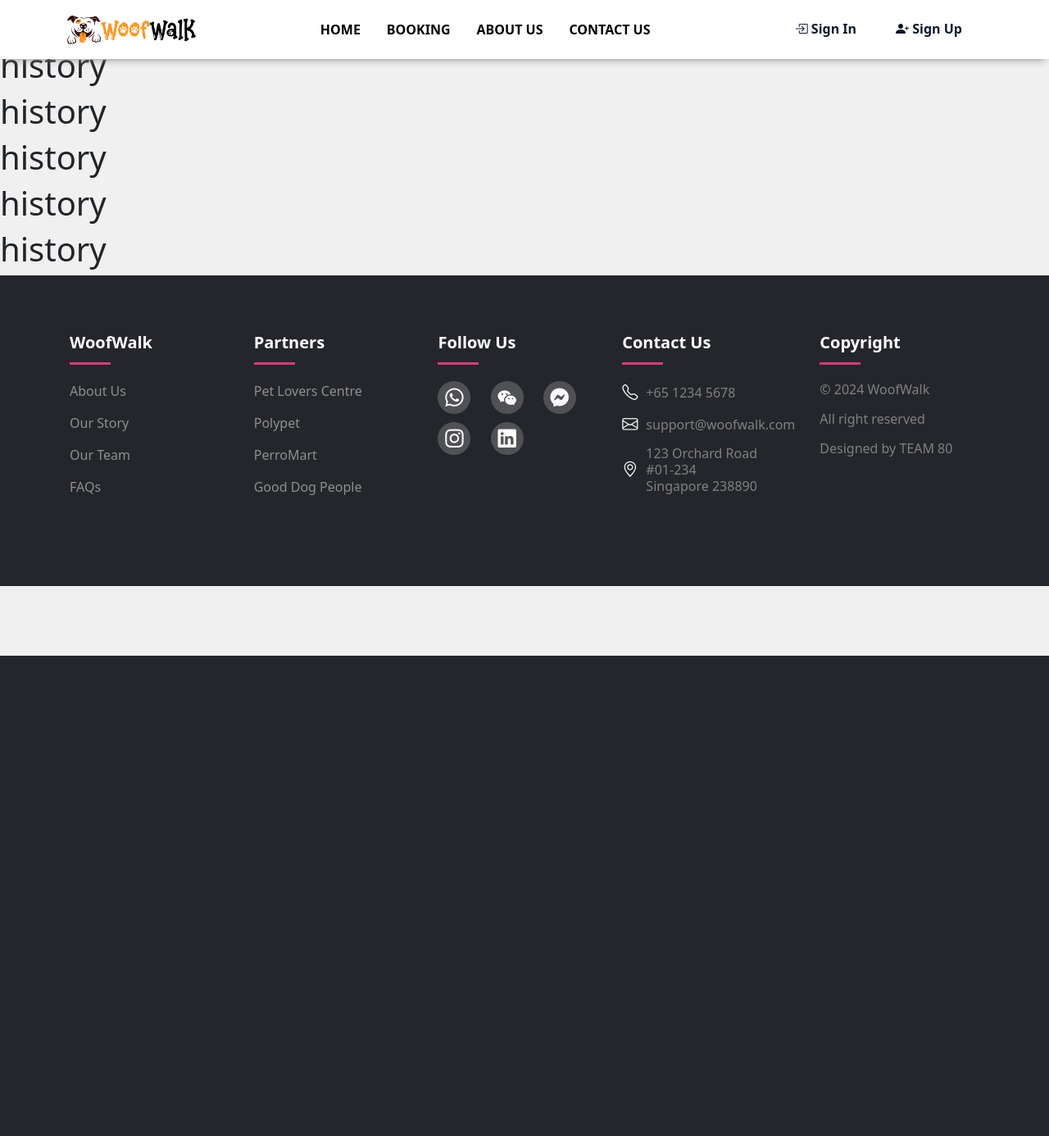
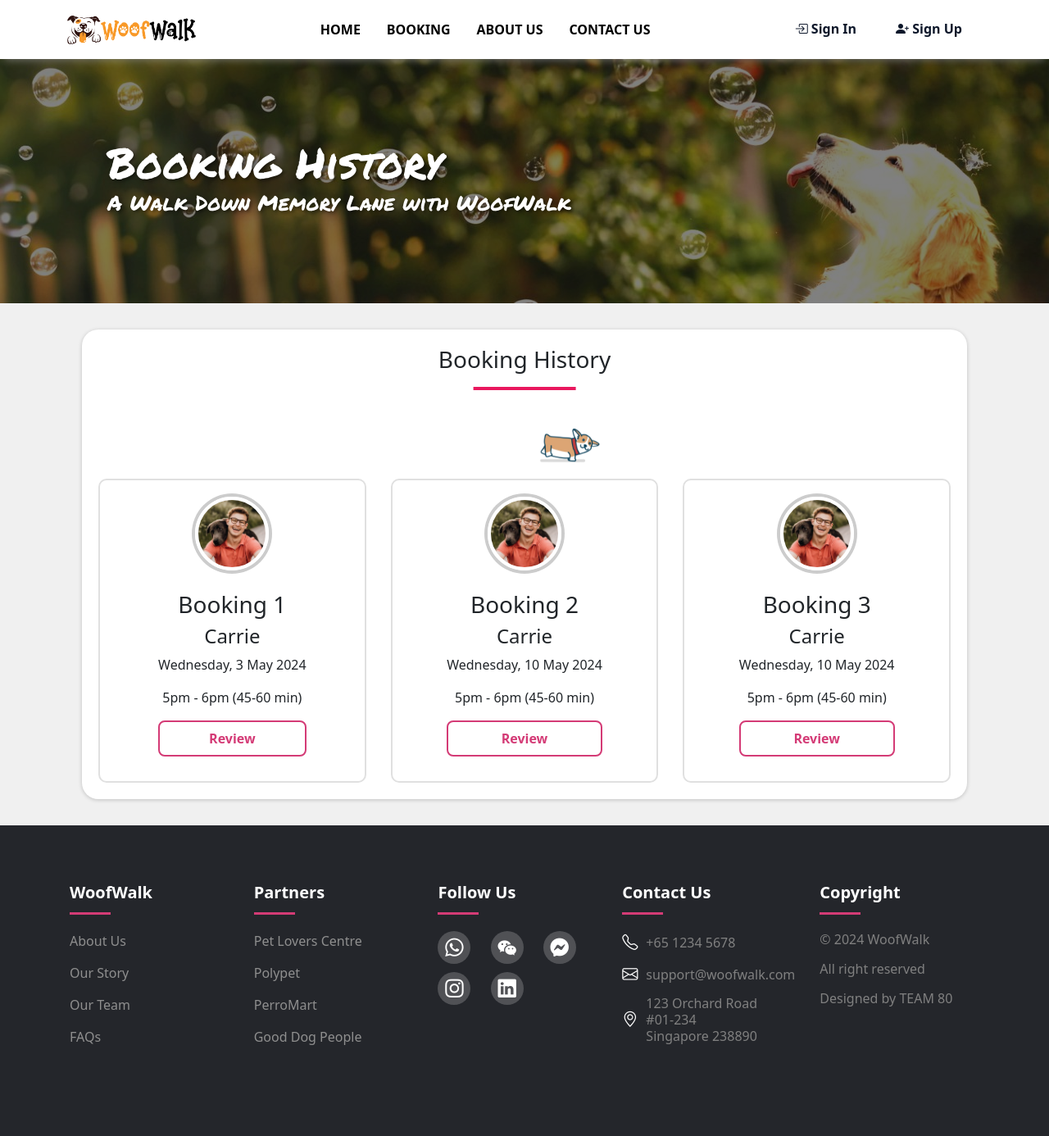
Before and after one commit to gnjx27/WoofWalk, a Node server app: page /booking-history in a window 1280 px wide. Shown: the whole page at 82% size. Before the commit the page ends 800 px from the top, so only its background shows below. Run offline with Node 20, Linux system fonts and the light colour scheme; data that the repository does not hold is empty; some libraries are stand-ins or nearby versions.

Commit message:
Add history and review page (front-end) and insert owner dummy account

```diff
--- /dev/null
+++ b/public/booking-history.css
@@ -0,0 +1,189 @@
+/* History Wrapper Styles */
+.history-wrapper {
+  display: flex;
+  justify-content: center;
+  padding: 0 40px;
+}
+
+.history-container {
+  background-color: white;
+  border-radius: 20px;
+  margin: 4vh auto;
+  display: flex;
+  flex-wrap: wrap;
+  gap: 30px;
+  padding: 20px;
+  max-width: 1200px;
+  width: 90%;
+  box-shadow: 0 1px 5px rgba(0, 0, 0, 0.2);
+  justify-content: center;
+}
+
+.history-title,
+.review-title {
+  width: 100%;
+  text-align: center;
+  margin-bottom: 20px;
+}
+
+.history-title h3,
+.review-title h3 {
+  position: relative;
+  padding-bottom: 20px;
+  text-align: center;
+}
+
+.history-title h3::after,
+.review-title h3::after {
+  content: "";
+  display: block;
+  width: 12%;
+  border-bottom: 4px solid #e9185e;
+  position: absolute;
+  bottom: 0;
+  left: 50%;
+  transform: translateX(-50%);
+}
+
+.history {
+  flex: 1 1 calc(33.33% - 20px);
+  padding: 20px;
+  border-radius: 10px;
+  box-sizing: border-box;
+  position: relative;
+  overflow: hidden;
+  display: flex;
+  flex-direction: column;
+  align-items: center;
+  border: 2px solid #e0e0e0;
+}
+
+/* Media Query for smaller screens */
+@media (max-width: 1200px) {
+  .history {
+    flex: 1 1 calc(50% - 20px);
+  }
+}
+
+@media (max-width: 768px) {
+  .history {
+    flex: 1 1 100%;
+  }
+}
+
+/* History Image and Content Styles */
+.history-image-container {
+  display: flex;
+  justify-content: center;
+  margin-bottom: 15px;
+}
+
+.history-image {
+  width: 90px;
+  height: 90px;
+  border-radius: 50%;
+  border: 4px solid #fff;
+  box-shadow: 0 0 0 4px #ccc;
+  object-fit: cover;
+  margin-bottom: 10px;
+}
+
+.history-content {
+  display: flex;
+  flex-direction: column;
+  align-items: center;
+}
+
+.history-header {
+  display: flex;
+  flex-direction: column;
+  align-items: center;
+  margin-bottom: 10px;
+}
+
+.jumping-dog {
+  width: 100%;
+  position: relative;
+  margin-bottom: 20px;
+}
+
+.jumping-dog img {
+  position: absolute;
+  width: auto;
+  height: 15vh;
+  animation: moveRight 10s linear infinite;
+}
+
+@keyframes moveRight {
+  0% {
+    transform: translateX(0) translateY(-55%); /* Start position */
+  }
+  100% {
+    transform: translateX(58vw) translateY(-55%); /* End position */
+  }
+}
+
+/* Review Page */
+.review-container {
+  background-color: white;
+  border-radius: 20px;
+  margin: 4vh auto;
+  flex-wrap: wrap;
+  padding: 30px 40px;
+  max-width: 800px;
+  width: 60%;
+  box-shadow: 0 1px 5px rgba(0, 0, 0, 0.2);
+  justify-content: center;
+}
+
+.negative-margin {
+  margin-top: -6vh;
+}
+
+/* Center-align labels */
+.review-container label {
+    display: block;
+    width: 100%;
+    font-size: 1.2rem;
+    text-align: center;
+    font-weight: bold;
+    margin-bottom: 10px;
+  }
+
+  /* Star Rating Styles */
+.star-rating {
+    display: flex;
+    justify-content: center;
+    flex-direction: row-reverse;
+    margin: 10px 0;
+    gap: 8px;
+  }
+
+  .star-rating .fa-star {
+    font-size: 1.8rem;
+    color: #ccc;
+    cursor: pointer;
+    transition: color 0.2s;
+  }
+
+  .star-rating .fa-star.selected,
+  .star-rating .fa-star:hover,
+  .star-rating .fa-star:hover ~ .fa-star {
+    color: #ffcc00;
+  }
+
+  .review-image-container {
+    display: flex;
+    justify-content: center;
+    margin-bottom: 15px;
+  }
+
+  .review-image {
+    width: 150px;
+    height: 150px;
+    border-radius: 50%;
+    border: 4px solid #fff;
+    box-shadow: 0 0 0 4px #ccc;
+    object-fit: cover;
+    margin-bottom: 10px;
+  }
--- a/public/booking.css
+++ b/public/booking.css
@@ -57,7 +57,6 @@
 
 .running-dog {
     width: 100%;
-    /* overflow: hidden; */
     position: relative;
     margin-bottom: 20px;
 }
--- a/public/navbar.css
+++ b/public/navbar.css
@@ -104,11 +104,12 @@
 /* Ensure dropdown background color */
 .dropdown-menu {
   background-color: #fff;
+  padding: 5px;
 }
 
 .dropdown-item {
-  color: #0d172a; /* Default color for dropdown items */
-  text-decoration: none; /* Remove underline from dropdown items */
+  color: #0d172a;
+  text-decoration: none;
 }
 
 /* Light background on hover for dropdown items */
--- a/routes/routes.js
+++ b/routes/routes.js
@@ -85,6 +85,22 @@ router.get('/booking-history', async (req, res) => {
         currentPage: 'booking-history',
         body: 'booking-history',
         walkerData: walkerData
+    });
+});
+
+router.get('/booking-review', (req, res) => {
+    res.render('index', {
+        title: 'Booking Review - WoofWalk',
+        currentPage: 'booking-review',
+        body: 'booking-review'
+    });
+});
+
+router.get('/booking-review-success', (req, res) => {
+    res.render('index', {
+        title: 'Review Success - WoofWalk',
+        currentPage: 'booking-review-success',
+        body: 'booking-review-success'
     });
 });
 
--- a/views/booking-history.ejs
+++ b/views/booking-history.ejs
@@ -1,6 +1,109 @@
-<h1>history</h1>
-<h1>history</h1>
-<h1>history</h1>
-<h1>history</h1>
-<h1>history</h1>
-<h1>history</h1>
+<link rel="stylesheet" href="/booking-history.css" />
+<link rel="stylesheet" href="/about.css" />
+<link rel="stylesheet" href="/registration.css" />
+
+<!-- Top image section -->
+<div class="top-image">
+  <img src="/assets/history.jpg" alt="Booking History Image" />
+  <div class="top-image-text">
+    <h1>Booking History</h1>
+    <p>A Walk Down Memory Lane with WoofWalk</p>
+  </div>
+</div>
+
+<!-- History Wrapper -->
+<div class="history-wrapper">
+  <div class="history-container">
+    <div class="history-title">
+      <h3>Booking History</h3>
+    </div>
+    <div class="jumping-dog">
+      <img src="/assets/jumping-dog.gif" alt="Jumping Dog" />
+    </div>
+    <!-- History 1 -->
+    <div class="history">
+      <div class="history-image-container">
+        <img
+          src="/assets/reviewer1.jpg"
+          alt="History Walker Image"
+          class="history-image"
+        />
+      </div>
+      <div class="history-content">
+        <div class="history-header">
+          <h3>Booking 1</h3>
+          <h4>Carrie</h4>
+          <p>Wednesday, 3 May 2024</p>
+          <p>5pm - 6pm (45-60 min)</p>
+          <!-- Submit button -->
+          <button
+            type="submit"
+            class="btn-design-1"
+            onclick="navigateToBookingReviewPage()"
+          >
+            Review
+          </button>
+        </div>
+      </div>
+    </div>
+    <!-- History 2 -->
+    <div class="history">
+      <div class="history-image-container">
+        <img
+          src="/assets/reviewer1.jpg"
+          alt="History Walker Image"
+          class="history-image"
+        />
+      </div>
+      <div class="history-content">
+        <div class="history-header">
+          <h3>Booking 2</h3>
+          <h4>Carrie</h4>
+          <p>Wednesday, 10 May 2024</p>
+          <p>5pm - 6pm (45-60 min)</p>
+          <!-- Submit button -->
+          <button
+            type="submit"
+            class="btn-design-1"
+            onclick="navigateToBookingReviewPage()"
+          >
+            Review
+          </button>
+        </div>
+      </div>
+    </div>
+    <!-- History 3 -->
+    <div class="history">
+      <div class="history-image-container">
+        <img
+          src="/assets/reviewer1.jpg"
+          alt="History Walker Image"
+          class="history-image"
+        />
+      </div>
+      <div class="history-content">
+        <div class="history-header">
+          <h3>Booking 3</h3>
+          <h4>Carrie</h4>
+          <p>Wednesday, 10 May 2024</p>
+          <p>5pm - 6pm (45-60 min)</p>
+          <!-- Submit button -->
+          <button
+            type="submit"
+            class="btn-design-1"
+            onclick="navigateToBookingReviewPage()"
+          >
+            Review
+          </button>
+        </div>
+      </div>
+    </div>
+
+    <script>
+      function navigateToBookingReviewPage() {
+        // Navigate to the booking review page
+        window.location.href = "/booking-review";
+      }
+    </script>
+  </div>
+</div>
--- a/views/booking-success.ejs
+++ b/views/booking-success.ejs
@@ -13,7 +13,7 @@
   .success-image {
     width: 80%;
     height: auto;
-    border-radius: 10px;
+    border-radius: 30px;
     margin-bottom: 20px;
   }
 
@@ -25,7 +25,7 @@
 
 <div class="success-container">
   <img
-    src="/assets/booking-dog.jpg"
+    src="/assets/booking-success.jpg"
     alt="Success Image"
     class="success-image"
   />
@@ -36,7 +36,7 @@
 </div>
 
 <script>
-  // Redirect to home page after 5 seconds
+  // Redirect to history page after 5 seconds
   setTimeout(function () {
     window.location.href = "/booking-history";
   }, 5000);
--- a/views/partials/navbar.ejs
+++ b/views/partials/navbar.ejs
@@ -37,8 +37,8 @@
                             </a>
                             <ul class="dropdown-menu dropdown-menu-end" aria-labelledby="userDropdown">
                                 <% if (user.account_type === 'owner') { %>
-                                    <li><a class="dropdown-item" href="/owner-profile"><i class="bi bi-person-circle"></i> Profile</a></li>
-                                    <li><a class="dropdown-item" href="/edit-owner-profile"><i class="bi bi-pencil-square"></i> Edit Profile</a></li>
+                                    <li><a class="dropdown-item" href="/owner/owner-profile"><i class="bi bi-person-circle"></i> Profile</a></li>
+                                    <li><a class="dropdown-item" href="/owner/edit-owner-profile"><i class="bi bi-pencil-square"></i> Edit Profile</a></li>
                                     <li><a class="dropdown-item" href="/booking-history"><i class="bi bi-clock-history"></i> Booking History</a></li>
                                 <% } else if (user.account_type === 'walker') { %>
                                     <li><a class="dropdown-item" href="/walker/walker-profile"><i class="bi bi-person-circle"></i> Profile</a></li>
```
Also changed, not shown: db_schema.sql (+10 -3 lines), views/booking-review-success.ejs (added, +43 -0 lines), views/booking-review.ejs (added, +131 -0 lines), public/assets/booking-success.jpg (added), public/assets/history.jpg (added), public/assets/jumping-dog.gif (added), public/assets/review-success.jpg (added), public/assets/review.jpg (added).
